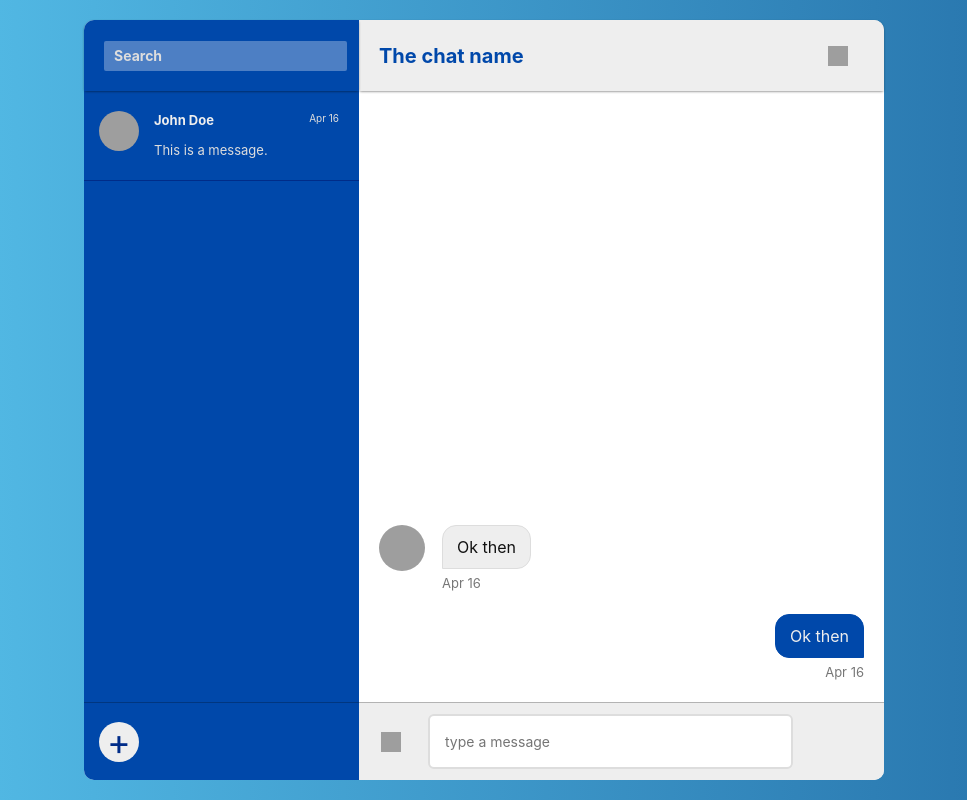
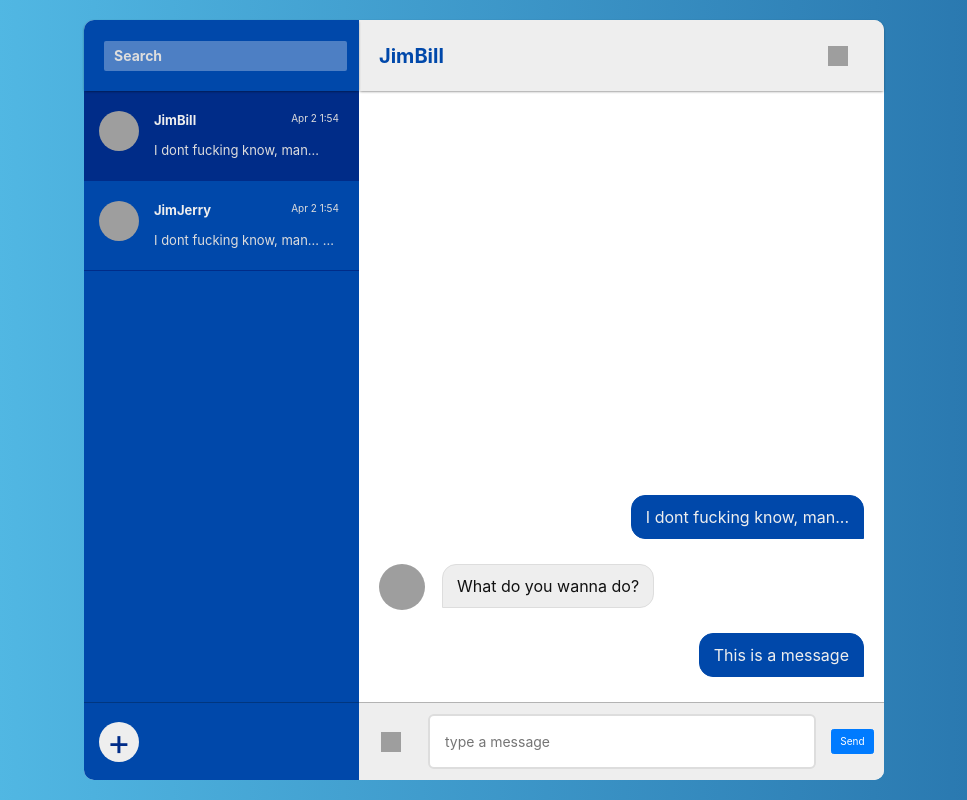
Before and after one commit to DrGooseman/MERN-Chat-Frontend, a React (Create React App) app: page / in a window 1280 px wide. Shown: the whole page, without its empty margins (156-1123 px from the left). Built offline with nearby package versions, Linux system fonts and the light colour scheme; grey boxes are pictures that could not be loaded.

Commit message:
Populates chat list, can select chat, renders selected chat messages

```diff
--- a/public/index.css
+++ b/public/index.css
@@ -153,7 +153,7 @@ body {
 
 #chat-form {
   display: grid;
-  grid: 51px / 32px 0.8fr;
+  grid: 51px / 32px 0.9fr 0.1fr;
   align-content: center;
   align-items: center;
   grid-gap: 15px;
@@ -161,7 +161,7 @@ body {
   border-radius: 0 0 10px 0;
   border-top: 1px solid rgba(0, 0, 0, 0.25);
   padding-left: 22px;
-  /* padding-right: 22px; */
+  padding-right: 10px;
 }
 
 #chat-form input {
--- a/src/App.js
+++ b/src/App.js
@@ -1,6 +1,53 @@
-import React from "react";
+import React, { useState } from "react";
+import ChatArea from "./ChatArea";
+import Message from "./Message";
+import Conversation from "./Conversation";
+
+const conversations = [
+  {
+    _id: 0,
+    participants: ["Jim", "Bill"],
+    messages: [
+      { content: "This is a message", date: "Apr 2 1:54", owner: "Jim" },
+      { content: "What do you wanna do?", date: "Apr 2 1:54", owner: "Bill" },
+      {
+        content: "I dont fucking know, man...",
+        date: "Apr 2 1:54",
+        owner: "Jim"
+      }
+    ]
+  },
+  {
+    _id: 1,
+    participants: ["Jim", "Jerry"],
+    messages: [
+      { content: "This is a message TWO", date: "Apr 2 1:54", owner: "Jerry" },
+      {
+        content: "What do you wanna do TWO?",
+        date: "Apr 2 1:54",
+        owner: "Jim"
+      },
+      {
+        content: "I dont fucking know, man... TWO",
+        date: "Apr 2 1:54",
+        owner: "Jerry"
+      }
+    ]
+  }
+];
 
 function App() {
+  const [currentChat, setCurrentChat] = useState(conversations[0]);
+  const [currentUser, setCurrentUser] = useState("Jim");
+
+  function selectChat(chatId) {
+    setCurrentChat(conversations.find(chat => chat._id === chatId));
+  }
+
+  function getChatName(chat) {
+    return chat.participants;
+  }
+
   return (
     <div id="chat-container">
       <div id="search-container">
@@ -8,12 +55,17 @@ function App() {
       </div>
 
       <div id="conversation-list">
-        <div className="conversation">
-          <img src="https://picsum.photos/20" alt="add attachment" />
-          <div className="title-text">John Doe</div>
-          <div className="created-date">Apr 16</div>
-          <div className="conversation-message">This is a message.</div>
-        </div>
+        {conversations.map(chat => (
+          <Conversation
+            key={chat._id}
+            isActive={chat._id === currentChat._id}
+            name={getChatName(chat)}
+            lastMessage={chat.messages[chat.messages.length - 1].content}
+            lastMessageDate={chat.messages[chat.messages.length - 1].date}
+            pic="https://picsum.photos/24"
+            handleClick={() => selectChat(chat._id)}
+          />
+        ))}
       </div>
 
       <div id="new-message-container">
@@ -21,30 +73,24 @@ function App() {
       </div>
 
       <div id="chat-title">
-        <span>The chat name</span>
+        <span>{getChatName(currentChat)}</span>
         <img src="https://picsum.photos/20" alt="delete conversation"></img>
       </div>
 
       <div id="chat-message-list">
-        <div className="message-row you-message">
-          <div className="message-content">
-            <div className="message-text">Ok then</div>
-            <div className="message-time">Apr 16</div>
-          </div>
-        </div>
-        <div className="message-row other-message">
-          <div className="message-content">
-            <img src="https://picsum.photos/200" alt="add attachment" />
-            <div className="message-text">Ok then</div>
-            <div className="message-time">Apr 16</div>
-          </div>
-        </div>
+        {currentChat.messages.map(message => (
+          <Message
+            messageType={
+              message.owner === currentUser ? "you-message" : "other-message"
+            }
+            message={message.content}
+            messageTime={message.time}
+            pic="https://picsum.photos/24"
+          />
+        ))}
       </div>
 
-      <div id="chat-form">
-        <img src="https://picsum.photos/20" alt="add attachment" />
-        <input type="text" placeholder="type a message" />
-      </div>
+      <ChatArea />
     </div>
   );
 }
--- a/src/ChatArea.jsx
+++ b/src/ChatArea.jsx
@@ -1,7 +1,13 @@
 import React from "react";
 
 function ChatArea() {
-  return <div className="chat-area"></div>;
+  return (
+    <div id="chat-form">
+      <img src="https://picsum.photos/20" alt="add attachment" />
+      <input type="text" placeholder="type a message" />
+      <button className="btn btn-primary">Send</button>
+    </div>
+  );
 }
 
 export default ChatArea;
--- /dev/null
+++ b/src/Conversation.jsx
@@ -0,0 +1,17 @@
+import React from "react";
+
+function Conversation(props) {
+  return (
+    <div
+      className={"conversation" + (props.isActive ? " active" : "")}
+      onClick={props.handleClick}
+    >
+      <img src={props.pic} alt="add attachment" />
+      <div className="title-text">{props.name}</div>
+      <div className="created-date">{props.lastMessageDate}</div>
+      <div className="conversation-message">{props.lastMessage}</div>
+    </div>
+  );
+}
+
+export default Conversation;
--- /dev/null
+++ b/src/Message.jsx
@@ -0,0 +1,17 @@
+import React from "react";
+
+function Message(props) {
+  return (
+    <div className={props.messageType + " message-row"}>
+      <div className="message-content">
+        {props.messageType === "other-message" && (
+          <img src={props.pic} alt="add attachment" />
+        )}
+        <div className="message-text">{props.message}</div>
+        <div className="message-time">{props.messageTime}</div>
+      </div>
+    </div>
+  );
+}
+
+export default Message;
```
